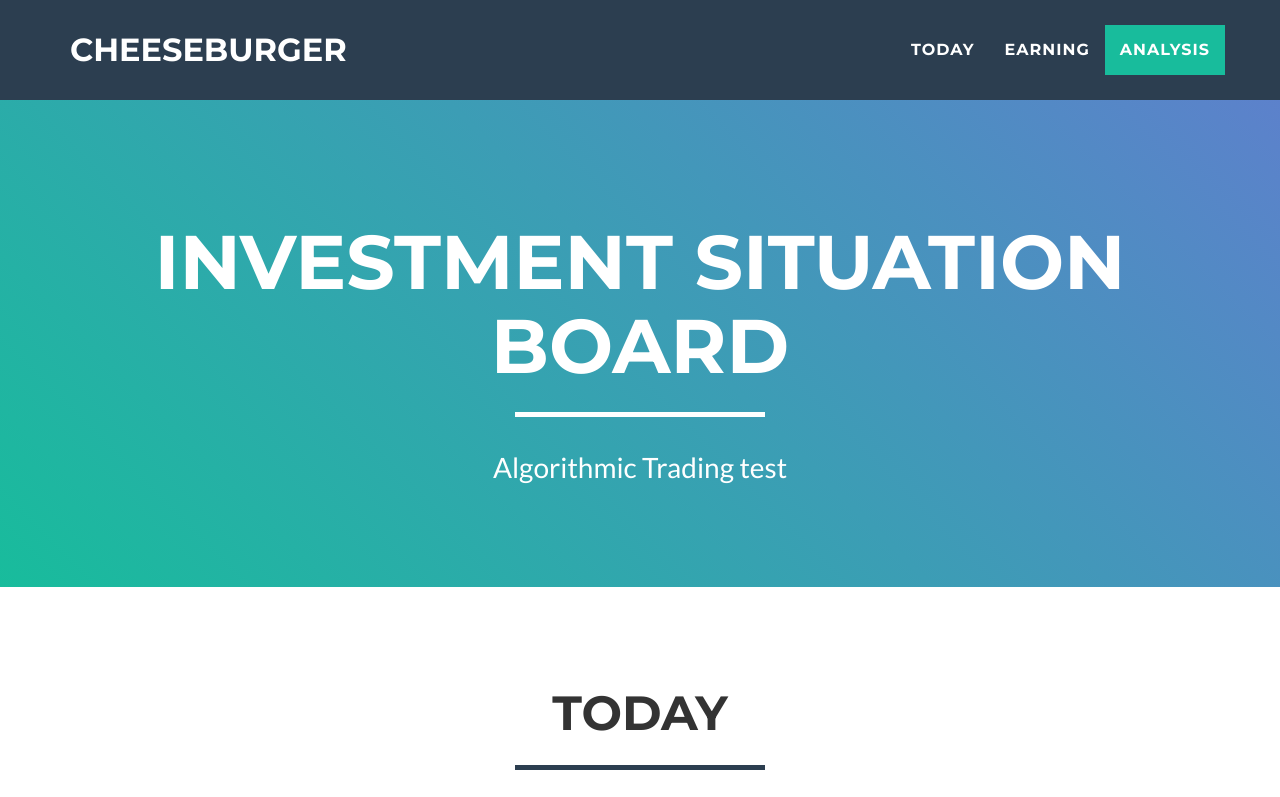
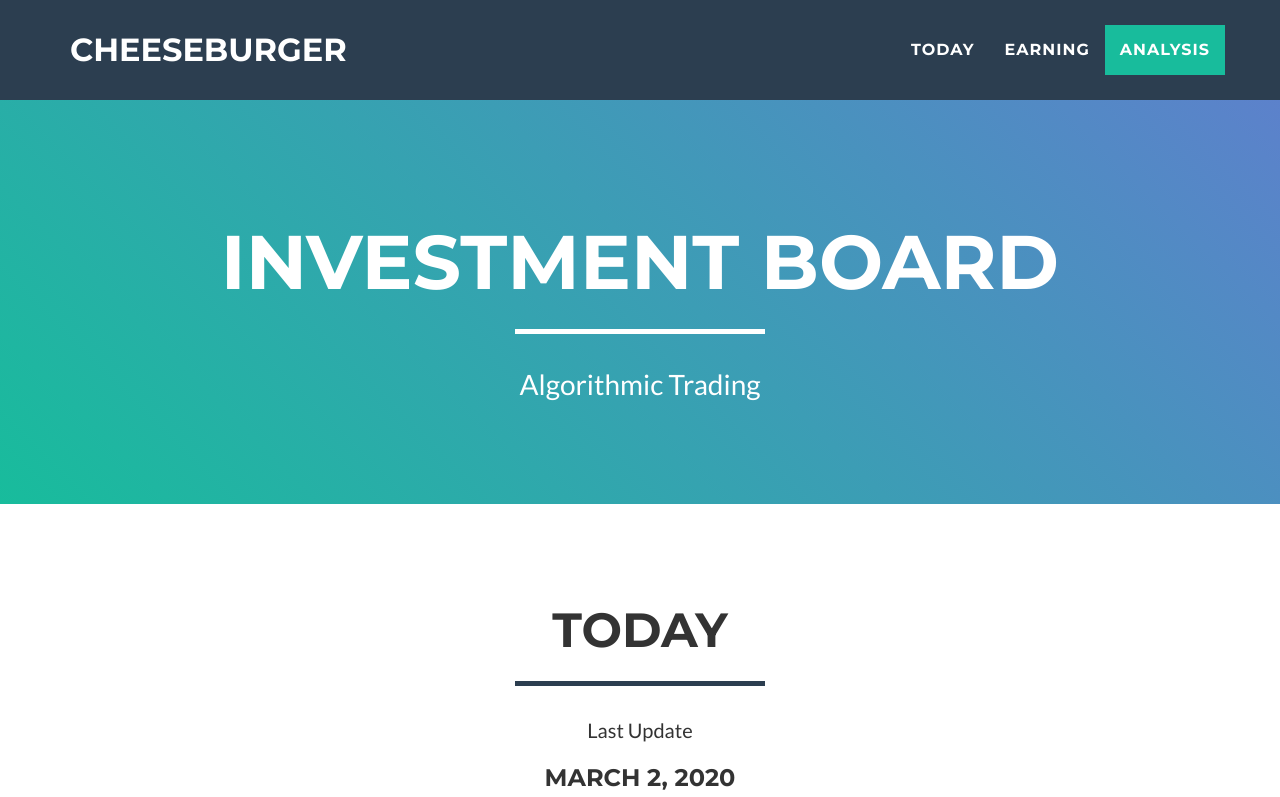
Before and after one commit to Jeonghwan-Cheon/Investment-Board, a website: page index.html in a window 1280 px wide. Shown: the top 797 px of the page. Drawn offline with nearby package versions, Linux system fonts and the light colour scheme; no server answers; a script that the page names is missing.

Commit message:
Update index.html

```diff
--- a/index.html
+++ b/index.html
@@ -9,7 +9,7 @@
     <meta name="description" content="">
     <meta name="author" content="">
 
-    <title>CheeseBurger - Investment Situation Board</title>
+    <title>CheeseBurger - Investment Board</title>
 
     <!-- Bootstrap Core CSS -->
     <link href="vendor/bootstrap/css/bootstrap.css" rel="stylesheet">
@@ -82,9 +82,9 @@
                 <div class="col-lg-12">
                     <!-- <img class="img-responsive" src="img/profile.png" alt=""> -->
                     <div class="intro-text">
-                        <h1 class="name">Investment Situation Board</h1>
+                        <h1 class="name">Investment Board</h1>
                         <hr class="star-light">
-                        <span class="skills">Algorithmic Trading test</span>
+                        <span class="skills">Algorithmic Trading</span>
                     </div>
                 </div>
             </div>
```
